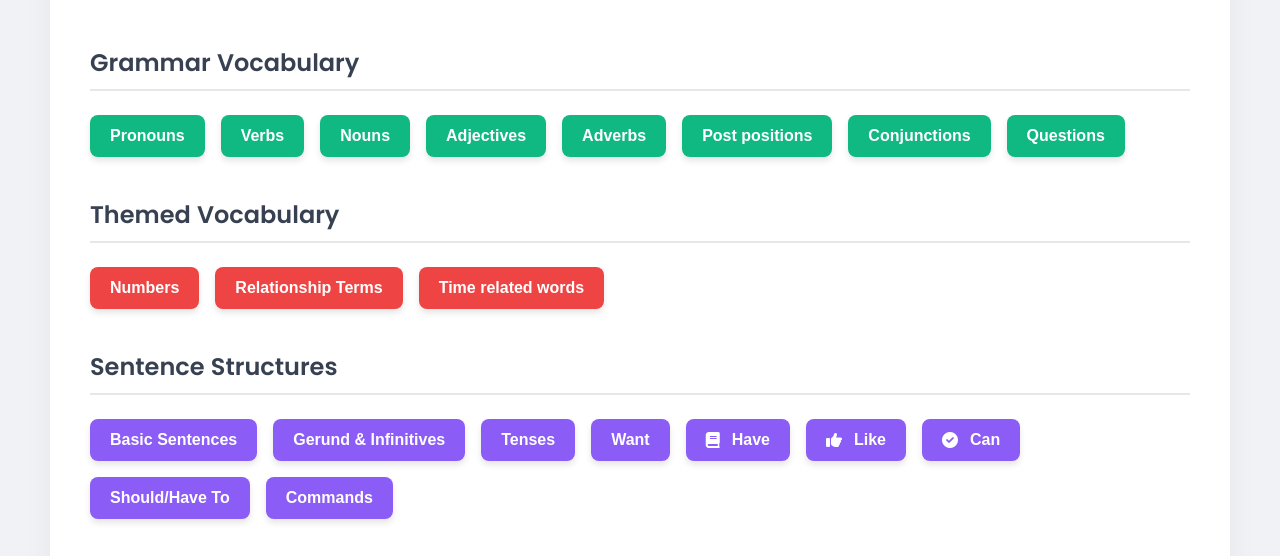
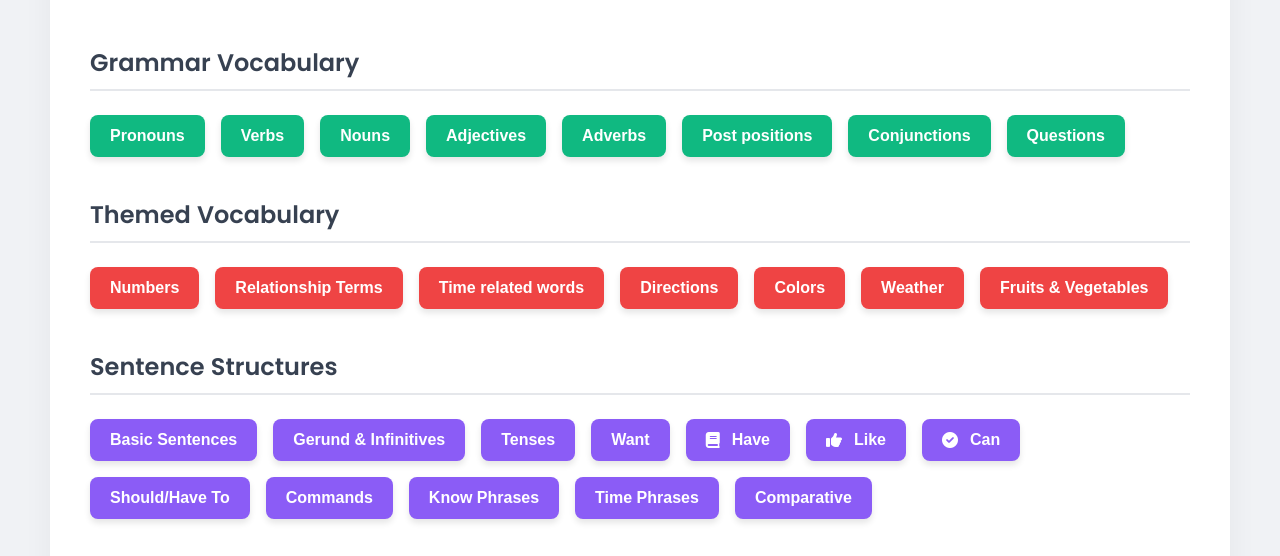
Before and after one commit to sagartamang03/eng-nepali-flashcards, a plain HTML site: page index.html in a window 1280 px wide. Shown: the part 220-776 px from the top of the page. Drawn offline with Linux system fonts and the light colour scheme.

Commit message:
Update index.html

```diff
--- a/index.html
+++ b/index.html
@@ -36,6 +36,11 @@
                     <button class="topic-button vocab-topic" onclick="showTopic('numbers')">Numbers</button>
                     <button class="topic-button vocab-topic" onclick="showTopic('relationshipWords')">Relationship Terms</button>
                     <button class="topic-button vocab-topic" onclick="showTopic('Time')">Time related words</button>
+                    <button class="topic-button vocab-topic" onclick="showTopic('Directions')">Directions</button>
+                    <button class="topic-button vocab-topic" onclick="showTopic('Colors')">Colors</button>
+                    <button class="topic-button vocab-topic" onclick="showTopic('Weather')">Weather</button>
+                    <button class="topic-button vocab-topic" onclick="showTopic('Fruits_vegetables')">Fruits & Vegetables</button>
+
                 </div>
             </div>
 
@@ -52,6 +57,10 @@
                     <button class="topic-button sentence-topic" onclick="showTopic('canSentences')"><i class="fas fa-check-circle"></i> Can</button>
                     <button class="topic-button sentence-topic" onclick="showTopic('shouldHaveTo')">Should/Have To</button>
                     <button class="topic-button sentence-topic" onclick="showTopic('Commands')">Commands</button>
+                    <button class="topic-button sentence-topic" onclick="showTopic('know_phrases_nepali')">Know Phrases</button>
+                    <button class="topic-button sentence-topic" onclick="showTopic('time_phrases_nepali')">Time Phrases</button>
+                    <button class="topic-button sentence-topic" onclick="showTopic('comparative_structures_nepali')">Comparative</button>
+
 
                 </div>
             </div>
```
